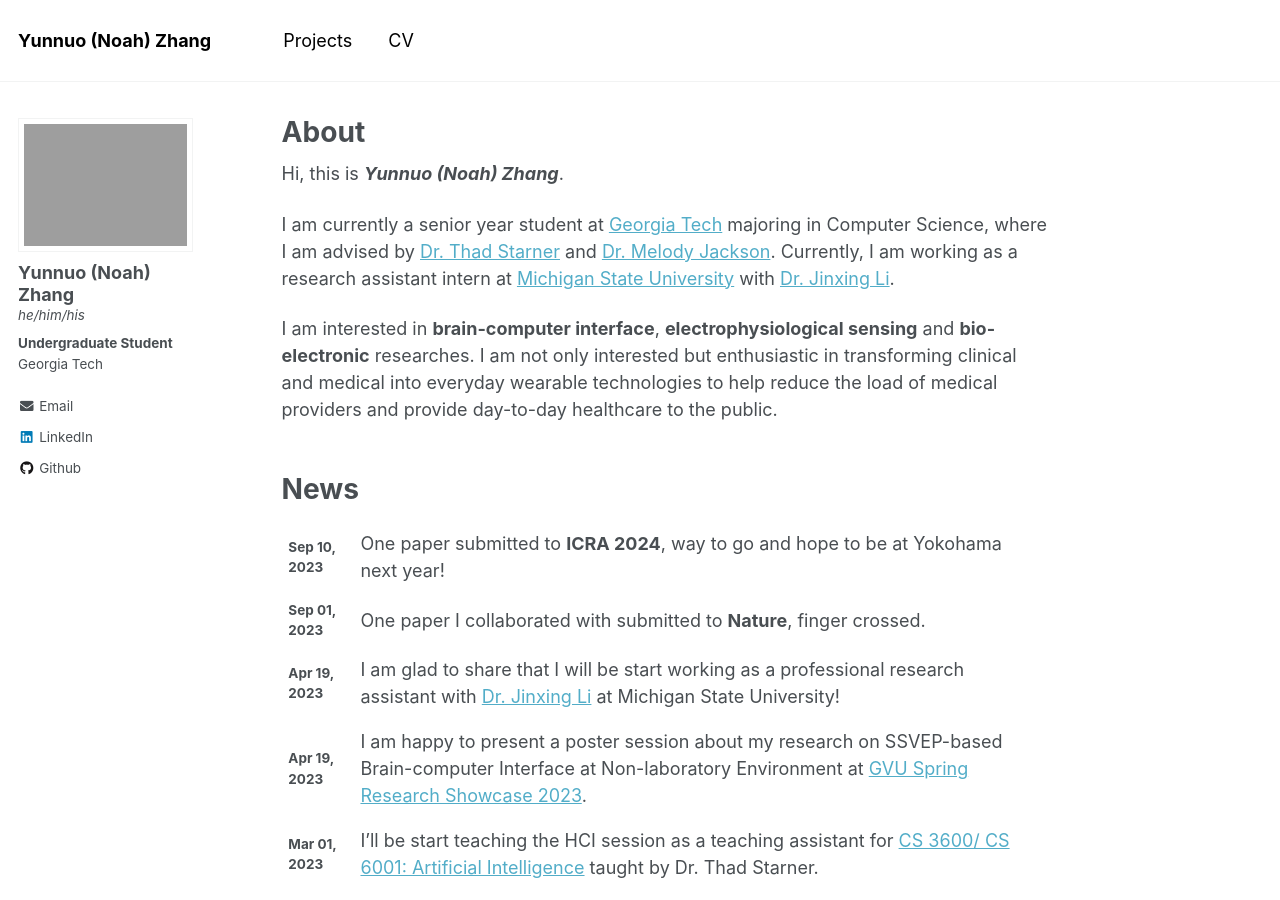
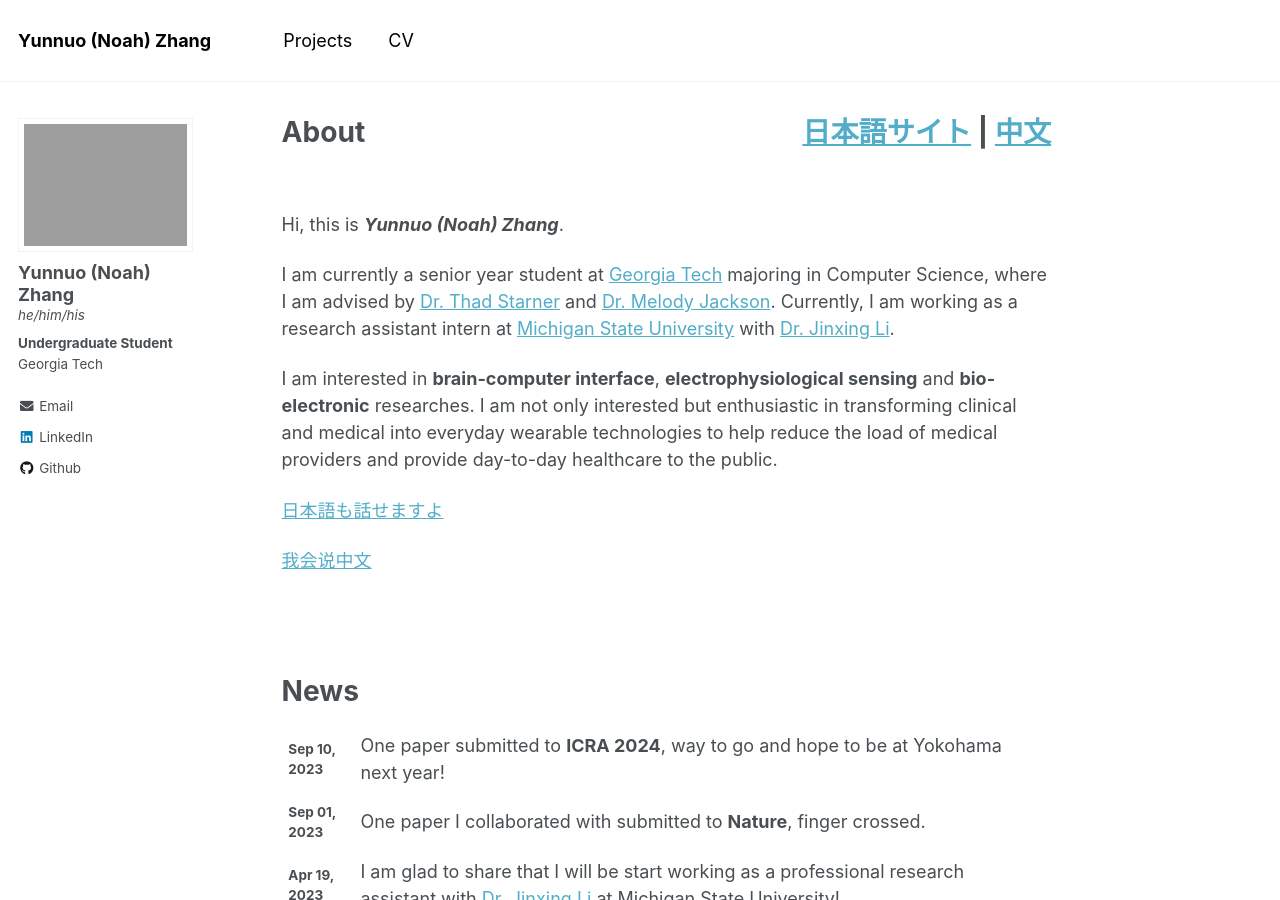
Before and after one commit to NoahZhang1/NoahZhang1.github.io, a Jekyll site: the page built from _pages/about.md, in a window 1280 px wide and 900 px high. Built offline with Jekyll 4.4.1, drawn with Linux system fonts in a browser that asks for light colours.

Commit message:
update about_jp page

```diff
--- a/_pages/about.md
+++ b/_pages/about.md
@@ -1,6 +1,6 @@
 ---
 permalink: /
-title: "About"
+title: "About <span class='align-right'>[日本語サイト](about_jp) | [中文](about_cn)"
 author_profile: true
 news: true
 featured: false
@@ -8,13 +8,21 @@ redirect_from:
   - /about/
   - /about.html
 ---
+&nbsp;
+&nbsp;
 
 Hi, this is ***Yunnuo (Noah) Zhang***.
 
-I am currently a senior year student at [Georgia Tech](www.gatech.edu) majoring in Computer Science, where I am advised by [Dr. Thad Starner](https://www.cc.gatech.edu/home/thad/index.htm) and [Dr. Melody Jackson](https://faculty.cc.gatech.edu/~melody/). Currently, I am working as a research assistant intern at [Michigan State University](www.msu.edu) with [Dr. Jinxing Li](labli.net).
+I am currently a senior year student at [Georgia Tech](https://www.gatech.edu) majoring in Computer Science, where I am advised by [Dr. Thad Starner](https://www.cc.gatech.edu/home/thad/index.htm) and [Dr. Melody Jackson](https://faculty.cc.gatech.edu/~melody/). Currently, I am working as a research assistant intern at [Michigan State University](https://www.msu.edu) with [Dr. Jinxing Li](https://www.labli.net).
 
 I am interested in **brain-computer interface**, **electrophysiological sensing** and **bio-electronic** researches. I am not only interested but enthusiastic in transforming clinical and medical into everyday wearable technologies to help reduce the load of medical providers and provide day-to-day healthcare to the public.
 
+[日本語も話せますよ](about_jp)
+
+[我会说中文](about_cn)
+
+&nbsp;
+&nbsp;
 <!-- I am interested in combining sensors and haptics to develop wearable technology that monitors and modulates physical or behavioral health without requiring attention. Contrary to current commercial and clinical health devices, I aim to minimize the need for daily tasks and reminders for health improvements. Towards this end, I've designed brain-computer interfaces and haptic gloves for daily wear while broadly drawing from past research in human-computer interaction, machine learning and neuroscience. My research has been published in top human-computer interaction venues such as ACM CHI and UbiComp. -->
 <!-- I'm interested in developing **symbiotic interfaces**, devices that integrate with their users' physiology while learning alongside them to augment their abilities. I study and design wearable technology using sensors and haptics for **new interaction techniques** and **faster skill acquisition**, broadly drawing from influences across human-computer interaction, machine learning and neuroscience. My research has been published in top human-computer interaction venues such as ACM CHI and UbiComp. -->
 
```
